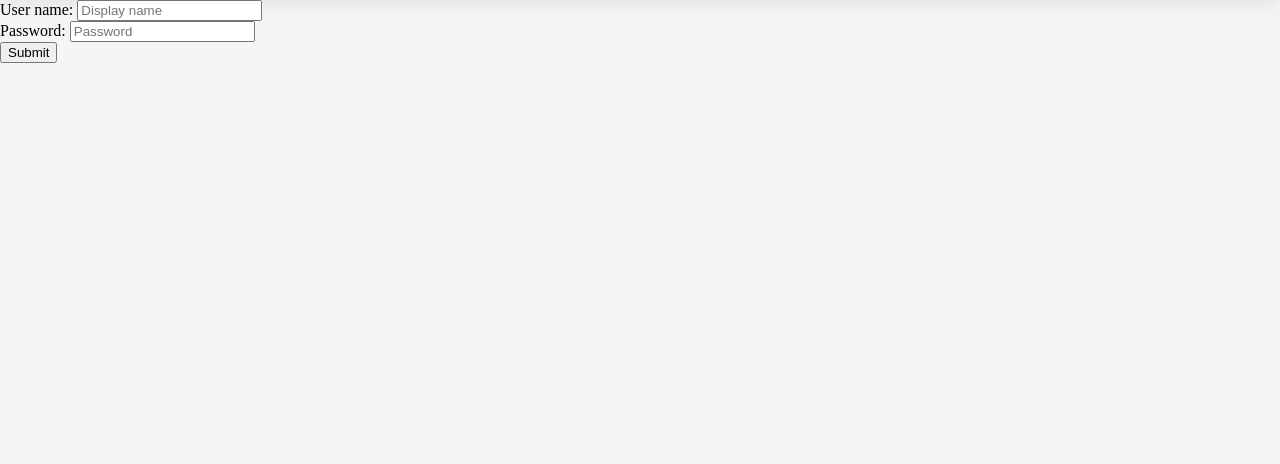
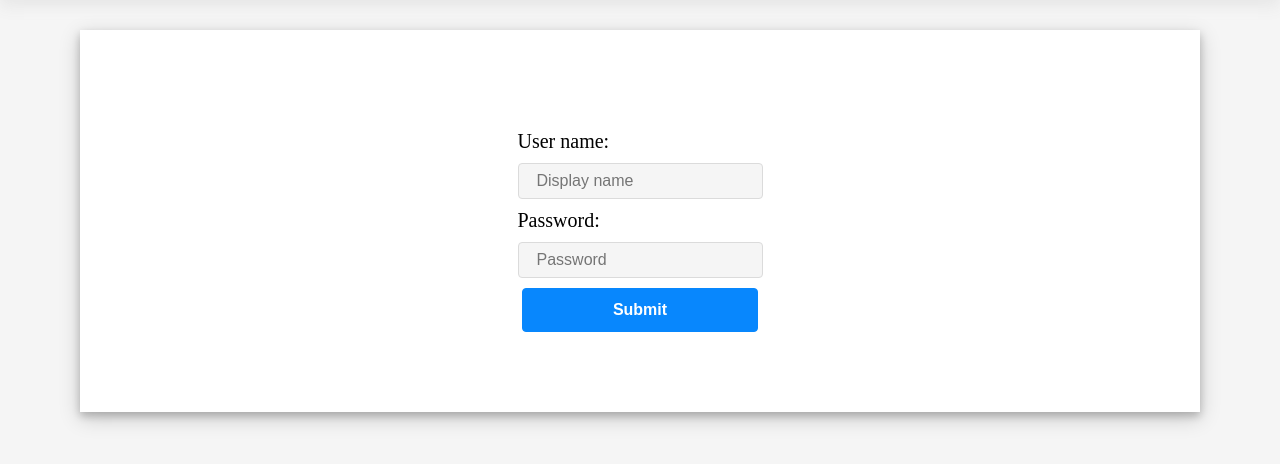
Before and after one commit to calvinpete/To-do-list-app, a Python web app: template templates/UI/login.html in a window 1280 px wide. Shown: the part 68-532 px from the top of the page. Run offline with Jinja, Linux system fonts and the light colour scheme; the template is opened without the code that fills it, so the values that code supplies are empty.

Commit message:
[Delivers #160444562] add style to login page

```diff
--- /dev/null
+++ b/static/styles/login.css
@@ -0,0 +1,50 @@
+
+.login {
+    display: flex;
+    flex-direction: column;
+    align-items: center;
+    box-sizing: border-box;
+    max-width: 100%;
+    padding-top: 100px;
+    padding-bottom: 80px;
+    padding-left: 10px;
+    padding-right: 10px;
+    margin-left: 80px;
+    margin-right: 80px;
+    margin-top: 30px;
+    margin-bottom: 10px;
+    background-color: #ffffff;
+    box-shadow: 0 4px 8px 0 rgba(0, 0, 0, 0.2), 0 6px 20px 0 rgba(0, 0, 0, 0.19)
+}
+
+label {
+    display: block;
+    font-size: 20px;
+    margin-bottom: 10px;
+}
+
+input {
+    display: block;
+    margin-bottom: 10px;
+    padding: 8px 18px;
+    border-radius: 4px;
+    font-size: 16px;
+    font-weight: 300;
+    background-color: #F5F5F5;
+    border: 1px solid rgb(219, 219, 219);
+}
+
+.submit_button button {
+    cursor: pointer;
+    border: 1px solid #0887fd;
+    border-radius: 4px;
+    color: #ffffff;
+    background-color: #0887fd;
+    font-size: 16px;
+    font-weight: 700;
+    padding: 12px 90px;
+}
+
+.submit_button button:hover {
+    background-color: #0366c4;
+}
--- a/templates/UI/login.html
+++ b/templates/UI/login.html
@@ -6,6 +6,7 @@
     <title>Page Title</title>
     <meta name="viewport" content="width=device-width, initial-scale=1">
     <link rel="stylesheet" type="text/css" media="screen" href="../../static/styles/main.css" />
+    <link rel="stylesheet" type="text/css" media="screen" href="../../static/styles/login.css" />
     <script src="main.js"></script>
 </head>
 <body>
```
